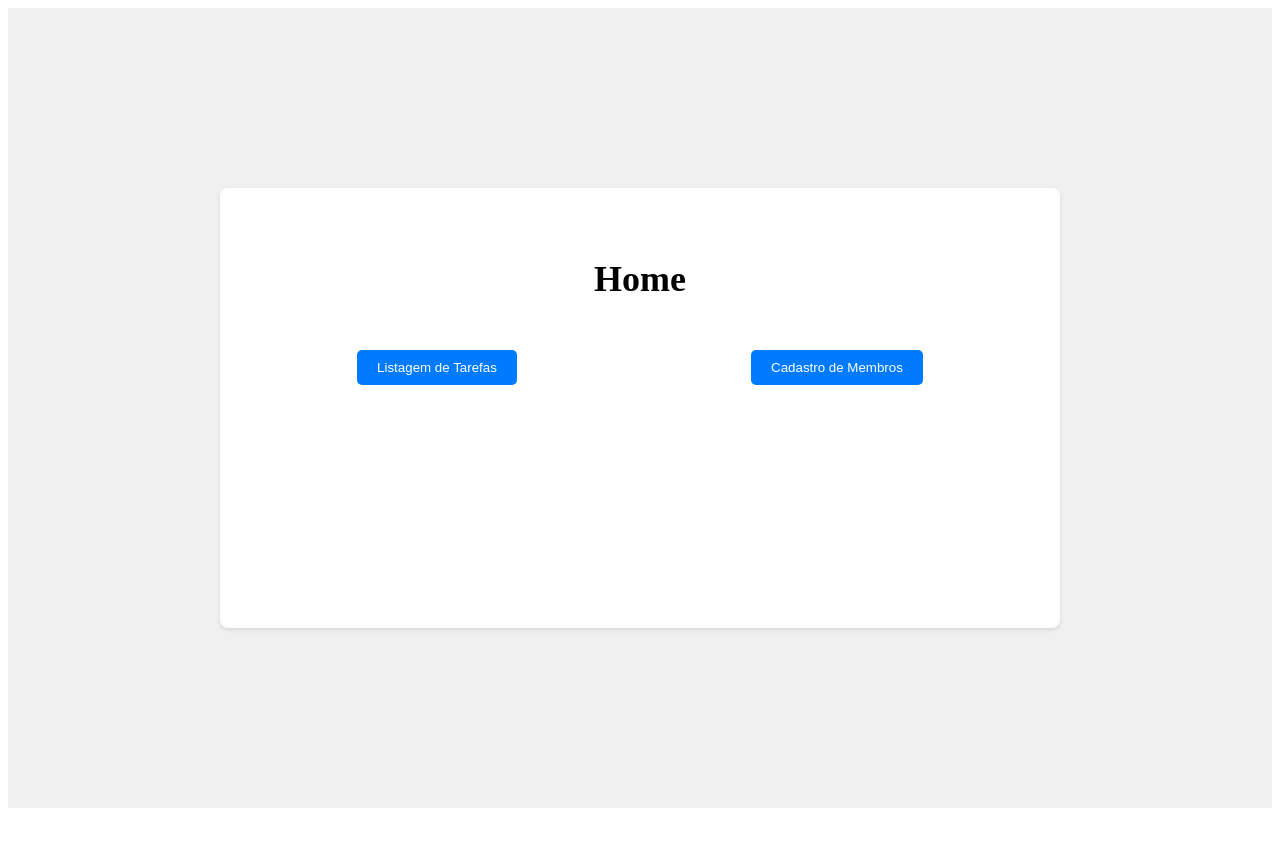
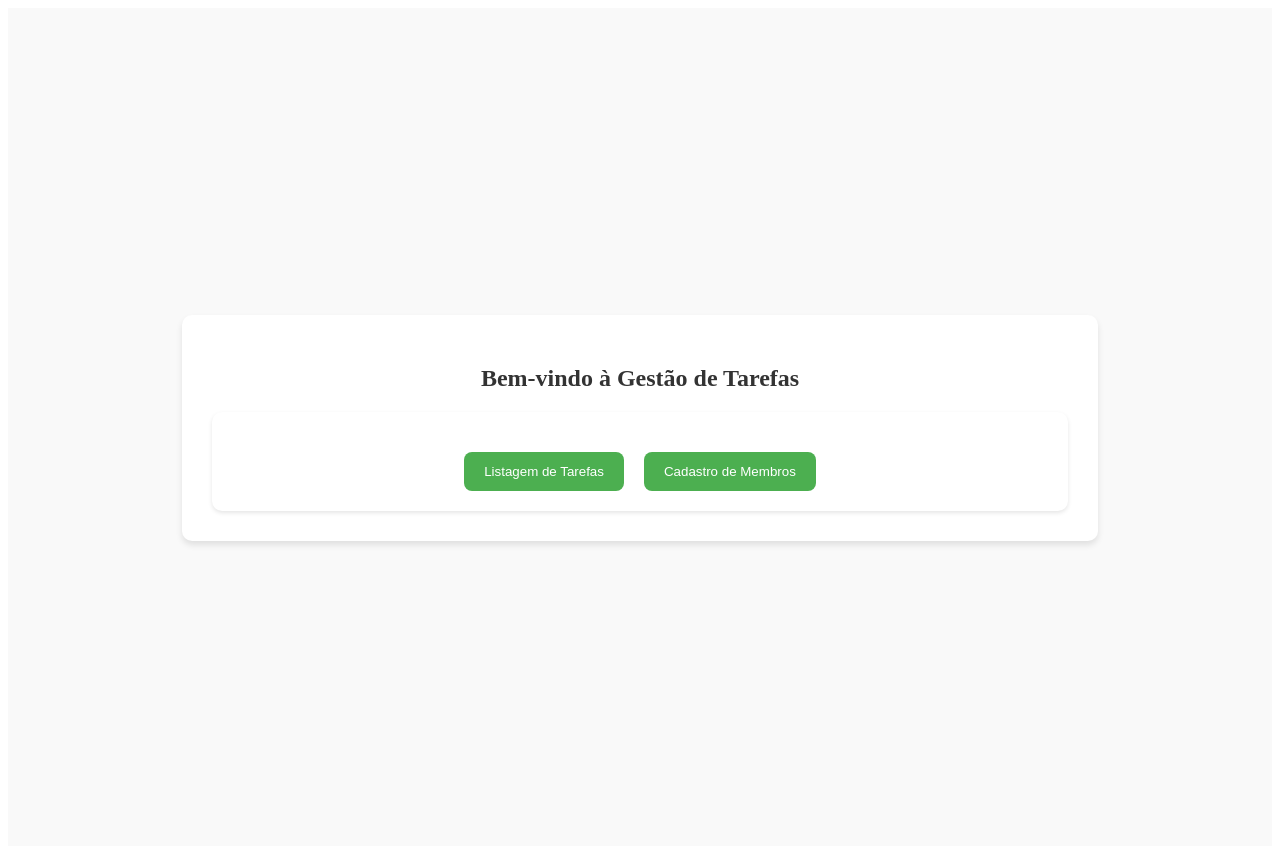
Before and after one commit to lvasconcelos20/testt, a Next.js app in the folder client/: page /telaHome in a window 1280 px wide. Shown: the top 846 px of the page. Before the commit the page ends 816 px from the top, so only its background shows below. Built offline with nearby package versions, Linux system fonts and the light colour scheme.

Commit message:
upgrade: tela home

```diff
--- a/client/src/pages/telaHome/index.jsx
+++ b/client/src/pages/telaHome/index.jsx
@@ -1,28 +1,28 @@
-
 import React from 'react';
-import { Container, Menu, Button, Page, Tittle } from './style';
+import { Container, Menu, Button, Page, Title, StyledCard } from './style';
 import { useRouter } from 'next/router';
 
 const Home = () => {
     const router = useRouter();
 
     const handleNavigateToTarefas = () => {
-        router.push('../listagemTarefas');
+        router.push('/listagemTarefas');
     };
 
     const handleNavigateToCadastroMembros = () => {
-        router.push('../cadastro-membro');
+        router.push('/cadastro-membro');
     };
 
     return (
         <Page>
             <Container>
-                <Tittle> <h2>Home</h2></Tittle>
-
-                <Menu>
-                    <Button onClick={handleNavigateToTarefas}>Listagem de Tarefas</Button>
-                    <Button onClick={handleNavigateToCadastroMembros}>Cadastro de Membros</Button>
-                </Menu>
+                <Title>Bem-vindo à Gestão de Tarefas</Title>
+                <StyledCard>
+                    <Menu>
+                        <Button onClick={handleNavigateToTarefas}>Listagem de Tarefas</Button>
+                        <Button onClick={handleNavigateToCadastroMembros}>Cadastro de Membros</Button>
+                    </Menu>
+                </StyledCard>
             </Container>
         </Page>
     );
--- a/client/src/pages/telaHome/style.js
+++ b/client/src/pages/telaHome/style.js
@@ -1,4 +1,4 @@
-
+// style.js
 import styled from 'styled-components';
 
 export const Page = styled.div`
@@ -6,42 +6,52 @@ export const Page = styled.div`
     justify-content: center;
     align-items: center;
     height: 100vh;
-    background-color: #f0f0f0;
+    background-color: #f9f9f9;
+    padding: 20px;
 `;
 
 export const Container = styled.div`
-    width: 80%;
-    max-width: 800px;
+    width: 70%;
+    max-width: 900px;
     background-color: white;
-    padding: 20px;
-    border-radius: 8px;
-    box-shadow: 0 2px 4px rgba(0, 0, 0, 0.1);
-    height: 50vh;
+    padding: 30px;
+    border-radius: 10px;
+    box-shadow: 0 4px 6px rgba(0, 0, 0, 0.1);
 `;
 
-export const Tittle = styled.h2`
-display: flex;
- align-items: center;
- justify-content: center;
-
-`
+export const Title = styled.h2`
+    text-align: center;
+    margin-bottom: 20px;
+    color: #333;
+`;
 
 export const Menu = styled.div`
     display: flex;
-    justify-content: space-around;
+    justify-content: center;
+    gap: 20px;
     margin-top: 20px;
 `;
 
 export const Button = styled.button`
-    background-color: #007bff;
+    background-color: #4CAF50;
     color: white;
     border: none;
-    padding: 10px 20px;
-    border-radius: 5px;
+    padding: 12px 20px;
+    border-radius: 8px;
     cursor: pointer;
     transition: background-color 0.3s ease;
 
     &:hover {
-        background-color: #0056b3;
+        background-color: #45a049;
     }
 `;
+
+export const StyledCard = styled.div`
+    background: white;
+    padding: 20px;
+    border-radius: 10px;
+    box-shadow: 0 2px 4px rgba(0, 0, 0, 0.1);
+    display: flex;
+    flex-direction: column;
+    align-items: center;
+`;
```
